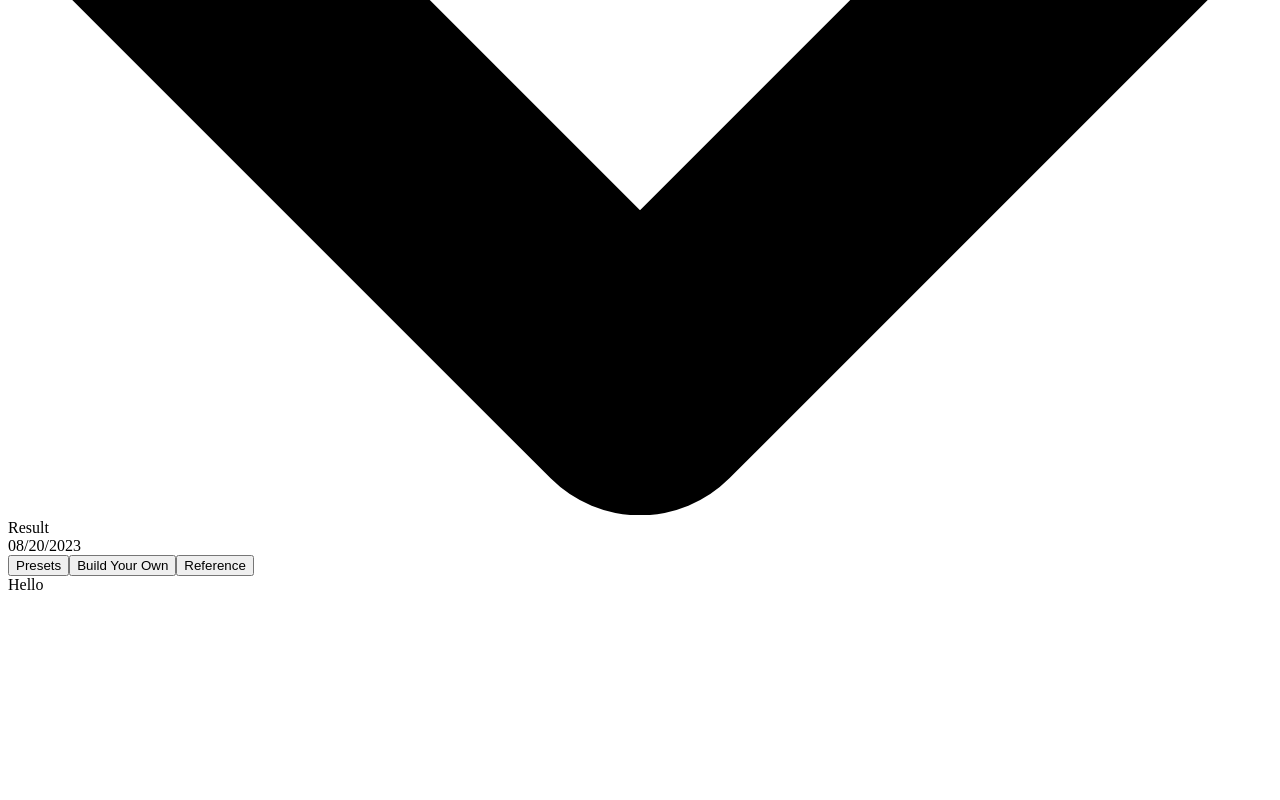
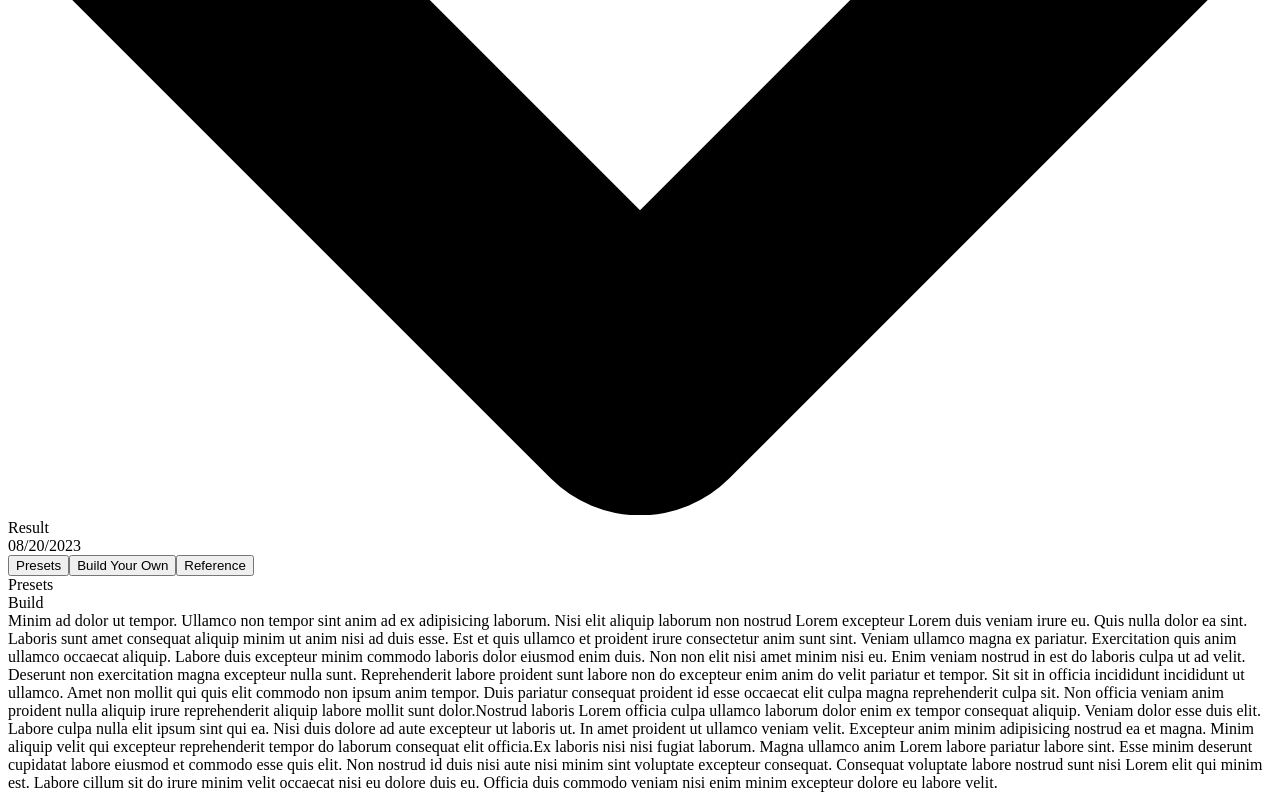
Before and after one commit to emirhalici/dartdateformatter, a React (Vite) app: page /#presets in a window 1280 px wide. Shown: the part 485-1285 px from the top of the page. Before the commit the page ends 1087 px from the top, so only its background shows below. Built offline with nearby package versions, Linux system fonts and the light colour scheme.

Commit message:
feat: add simple tab content

```diff
--- a/src/App.tsx
+++ b/src/App.tsx
@@ -19,14 +19,5 @@ export default function App() {
 }
 
 function AppWrapper(props: PropsWithChildren) {
-  return (
-    <div
-      className={classNames(
-        'bg-gradient-light dark:bg-gradient-dark',
-        'h-screen pt-12 sm:pb-40 sm:pt-24 lg:pb-48 lg:pt-40'
-      )}
-    >
-      {props.children}
-    </div>
-  )
+  return <div className={classNames('')}>{props.children}</div>
 }
--- a/src/hooks/TabHook.tsx
+++ b/src/hooks/TabHook.tsx
@@ -3,7 +3,7 @@ import { TabType, tabs } from 'utils'
 
 const defaultTab: TabType = 'presets'
 
-export default function useTabState(): [
+export default function useTabState<TabType>(): [
   TabType,
   Dispatch<SetStateAction<TabType>>
 ] {
--- /dev/null
+++ b/src/pages/BuildYourOwn.tsx
@@ -0,0 +1,8 @@
+import Card from 'components/Card'
+
+type BuildYourOwnTabProps = {
+  className?: string
+}
+export default function BuildYourOwnTab({ className }: BuildYourOwnTabProps) {
+  return <Card className={className}>Build</Card>
+}
--- a/src/pages/Home.tsx
+++ b/src/pages/Home.tsx
@@ -6,15 +6,23 @@ import ResultField from 'components/ResultField'
 import TabHeader from 'components/TabHeader'
 import { useLocaleState } from 'hooks/LocaleHook'
 import useTabState from 'hooks/TabHook'
-import { classNames } from 'utils'
+import { TabType, classNames } from 'utils'
+import BuildYourOwnTab from './BuildYourOwn'
+import PresetsTab from './Presets'
+import ReferenceTab from './Reference'
+
+const visibleTabStyles = 'mt-4 transition-all duration-300 ease-out'
+const shrunkTabStyles = 'h-0 py-0 opacity-0 mt-0'
 
 export default function HomePage() {
   const { locale, localeName, setLocale } = useLocaleState('en')
-  const [activeTab, setActiveTab] = useTabState()
+  const [activeTab, setActiveTab] = useTabState<TabType>()
 
   return (
     <div
       className={classNames(
+        'bg-gradient-light dark:bg-gradient-dark',
+        'pt-12 sm:pb-40 sm:pt-24 lg:pb-48 lg:pt-40',
         'flex flex-col items-center self-center',
         'px-4 sm:px-[5%] md:px-[10%] lg:px-[15%] xl:px-[20%]'
       )}
@@ -37,7 +45,24 @@ export default function HomePage() {
         </form>
       </Card>
       <TabHeader activeTab={activeTab} setActiveTab={setActiveTab} />
-      <Card className="mt-4 ">Hello</Card>
+      <PresetsTab
+        className={classNames(
+          visibleTabStyles,
+          activeTab === 'presets' ? '' : shrunkTabStyles
+        )}
+      />
+      <BuildYourOwnTab
+        className={classNames(
+          visibleTabStyles,
+          activeTab === 'build-your-own' ? '' : shrunkTabStyles
+        )}
+      />
+      <ReferenceTab
+        className={classNames(
+          visibleTabStyles,
+          activeTab === 'reference' ? '' : shrunkTabStyles
+        )}
+      />
     </div>
   )
 }
--- /dev/null
+++ b/src/pages/Presets.tsx
@@ -0,0 +1,8 @@
+import Card from 'components/Card'
+
+type PresetsProps = {
+  className?: string
+}
+export default function PresetsTab({ className }: PresetsProps) {
+  return <Card className={className}>Presets</Card>
+}
--- /dev/null
+++ b/src/pages/Reference.tsx
@@ -0,0 +1,41 @@
+import Card from 'components/Card'
+
+type ReferenceTabProps = {
+  className?: string
+}
+export default function ReferenceTab({ className }: ReferenceTabProps) {
+  return (
+    <Card className={className}>
+      <div>
+        Minim ad dolor ut tempor. Ullamco non tempor sint anim ad ex adipisicing
+        laborum. Nisi elit aliquip laborum non nostrud Lorem excepteur Lorem
+        duis veniam irure eu. Quis nulla dolor ea sint. Laboris sunt amet
+        consequat aliquip minim ut anim nisi ad duis esse. Est et quis ullamco
+        et proident irure consectetur anim sunt sint. Veniam ullamco magna ex
+        pariatur. Exercitation quis anim ullamco occaecat aliquip. Labore duis
+        excepteur minim commodo laboris dolor eiusmod enim duis. Non non elit
+        nisi amet minim nisi eu. Enim veniam nostrud in est do laboris culpa ut
+        ad velit. Deserunt non exercitation magna excepteur nulla sunt.
+        Reprehenderit labore proident sunt labore non do excepteur enim anim do
+        velit pariatur et tempor. Sit sit in officia incididunt incididunt ut
+        ullamco. Amet non mollit qui quis elit commodo non ipsum anim tempor.
+        Duis pariatur consequat proident id esse occaecat elit culpa magna
+        reprehenderit culpa sit. Non officia veniam anim proident nulla aliquip
+        irure reprehenderit aliquip labore mollit sunt dolor.Nostrud laboris
+        Lorem officia culpa ullamco laborum dolor enim ex tempor consequat
+        aliquip. Veniam dolor esse duis elit. Labore culpa nulla elit ipsum sint
+        qui ea. Nisi duis dolore ad aute excepteur ut laboris ut. In amet
+        proident ut ullamco veniam velit. Excepteur anim minim adipisicing
+        nostrud ea et magna. Minim aliquip velit qui excepteur reprehenderit
+        tempor do laborum consequat elit officia.Ex laboris nisi nisi fugiat
+        laborum. Magna ullamco anim Lorem labore pariatur labore sint. Esse
+        minim deserunt cupidatat labore eiusmod et commodo esse quis elit. Non
+        nostrud id duis nisi aute nisi minim sint voluptate excepteur consequat.
+        Consequat voluptate labore nostrud sunt nisi Lorem elit qui minim est.
+        Labore cillum sit do irure minim velit occaecat nisi eu dolore duis eu.
+        Officia duis commodo veniam nisi enim minim excepteur dolore eu labore
+        velit.
+      </div>
+    </Card>
+  )
+}
--- a/src/utils/index.ts
+++ b/src/utils/index.ts
@@ -83,10 +83,9 @@ export const locales = {
   zh: 'Chinese',
   zu: 'Zulu'
 }
-export const tabs: Record<string, string> = {
+export type TabType = 'presets' | 'build-your-own' | 'reference'
+export const tabs: Record<TabType, string> = {
   presets: 'Presets',
   'build-your-own': 'Build Your Own',
   reference: 'Reference'
 }
-
-export type TabType = keyof typeof tabs
```
